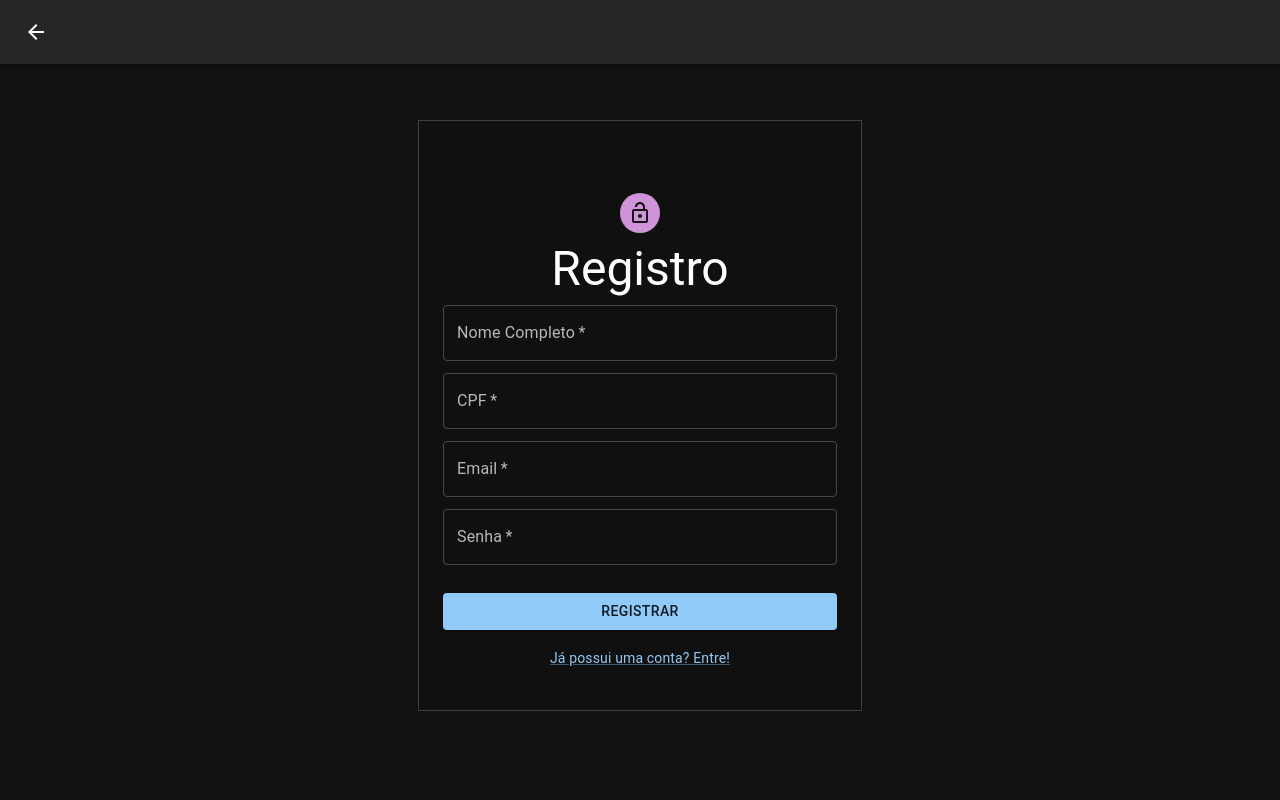
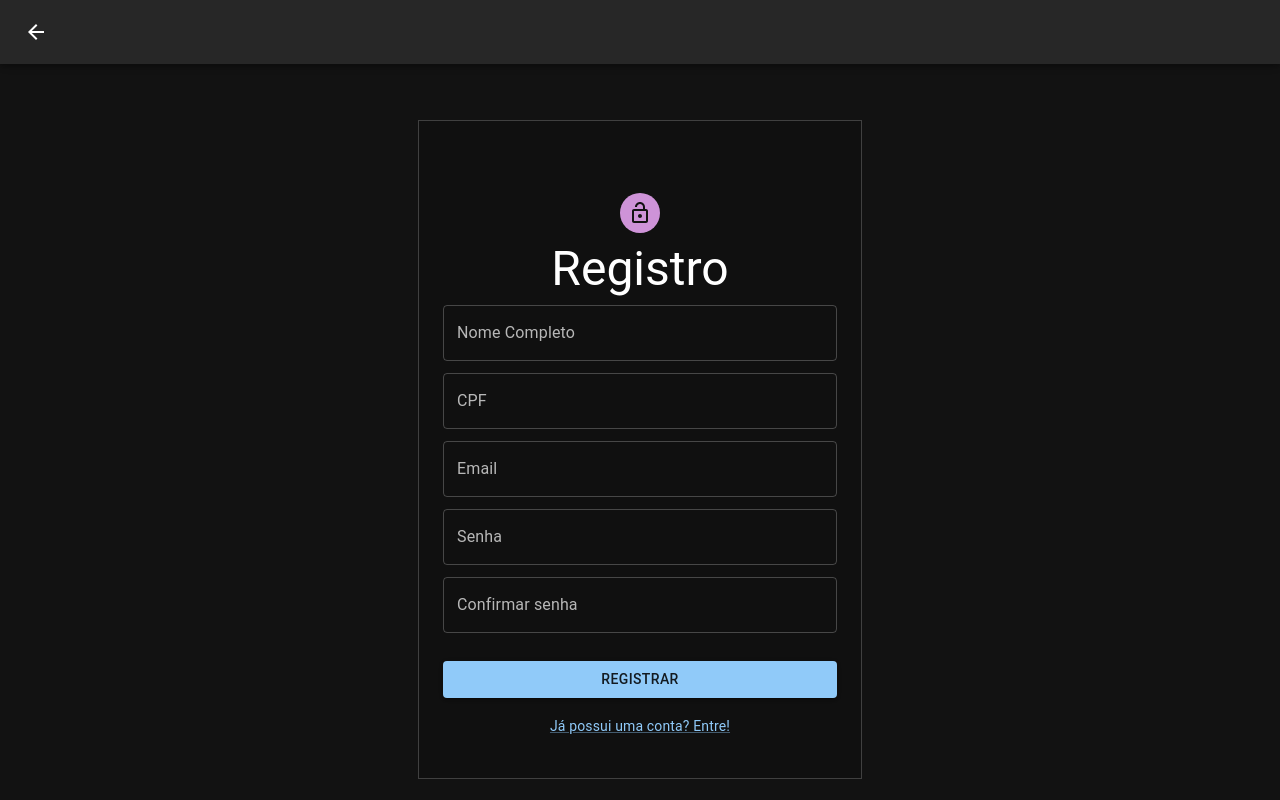
Before and after one commit to eneasgurgel/estagio2, a React (Create React App) app in the folder client/: page /register in a window 1280 px wide. Built offline with nearby package versions, Linux system fonts and the light colour scheme.

Commit message:
FrontEnd register validations

```diff
--- a/client/package.json
+++ b/client/package.json
@@ -17,6 +17,7 @@
     "jwt-decode": "^3.1.2",
     "react": "^18.0.0",
     "react-dom": "^18.0.0",
+    "react-hook-form": "^7.30.0",
     "react-router-dom": "^6.3.0",
     "react-scripts": "5.0.0",
     "typescript": "^4.6.3",
--- a/client/src/components/application/application.tsx
+++ b/client/src/components/application/application.tsx
@@ -1,3 +1,4 @@
+import { Button } from "@mui/material"
 import AuthServices from "../../services/AuthServices"
 
 export default function Application(){
@@ -6,7 +7,7 @@ export default function Application(){
 
     return(
 
-       <h1>Bem vindo ao wallets {authed.name}</h1>
+       <><h1>Bem vindo ao wallets {authed.name}</h1><Button onClick={AuthServices.logout}>Clique aqui para deslogar </Button></>
 
     )
 
--- a/client/src/components/register/register.tsx
+++ b/client/src/components/register/register.tsx
@@ -15,20 +15,23 @@ import LockOpenOutlinedIcon from '@mui/icons-material/LockOpenOutlined';
 import NavBarAlt from "../navbar/navBarAlt";
 import AuthServices from "../../services/AuthServices";
 import { useNavigate } from "react-router-dom";
+import { useForm } from "react-hook-form";
+import cpfValidate from '../../utils/cpfValidator'
 
 export default function Register(){
-    const [name, setName] = useState<string>()
+/*    const [name, setName] = useState<string>()
     const [cpf, setCPF] = useState<string>()
     const [email, setEmail] = useState<string>()
-    const [senha, setSenha] = useState<string>()
+    const [senha, setSenha] = useState<string>()*/
     const navigate = useNavigate()
+
+    const {register, handleSubmit, formState: {errors}, getValues} = useForm()
 
 
 
-    const handleSubmit = async (event: React.FormEvent<HTMLFormElement>) => {
-        event.preventDefault();
+    const registerWallet = async ({ nomeCompleto, cpf, email, senha }: any) => {
          const data = {
-             full_name: name,
+             full_name: nomeCompleto,
              cpf: cpf,
              email: email,
              password: senha
@@ -57,42 +60,90 @@ export default function Register(){
             Registro
           </Typography>
 
-          <form onSubmit={handleSubmit}>
+          <form onSubmit={handleSubmit(registerWallet)}>
             <TextField
-              required
               id="outlined-required"
               label="Nome Completo"
               defaultValue=""
               margin="dense"
               fullWidth
-              onChange={event => {setName(event.target.value)}}
+              {...register("nomeCompleto", {
+                  required: "Campo Obrigatorio!"
+
+              })}
+              error={!!errors?.nomeCompleto}
+              helperText={!!errors?.nomeCompleto ? errors.nomeCompleto.message : null}
             />
             <TextField
-              required
               id="outlined-required"
               label="CPF"
               defaultValue=""
               margin="dense"
               fullWidth
-              onChange={event => {setCPF(event.target.value)}}
+              {...register("cpf", {
+                required: "Campo Obrigatorio!",
+                validate:(val: string) => {
+                    const checker = cpfValidate(val)
+                    if(!checker) return "CPF Invalido"
+                }
+
+            })}
+            error={!!errors?.cpf}
+            helperText={!!errors?.cpf ? errors.cpf.message : null}
             />
             <TextField
-              required
               id="outlined-required"
               label="Email"
               defaultValue=""
               margin="dense"
               fullWidth
-              onChange={event => {setEmail(event.target.value)}}
+              {...register("email", {
+                required: "Campo Obrigatorio!",
+                pattern: {
+                    value: /^[\w-\.]+@([\w-]+\.)+[\w-]{2,4}$/g,
+                    message:"Email invalido!"
+                }
+
+            })}
+            error={!!errors?.email}
+            helperText={!!errors?.email ? errors.email.message : null}
             />
             <TextField
-              required
               id="outlined-password-input"
               label="Senha"
               type="password"
               margin="dense"
               fullWidth
-              onChange={event => {setSenha(event.target.value)}}
+              {...register("senha", {
+                required: "Campo Obrigatorio!",
+                minLength: {
+                    value: 6,
+                    message: "Senha precisa ter pelomenos 6 caracteres"
+                }
+
+            })}
+            error={!!errors?.senha}
+            helperText={
+                !!errors?.senha ? errors.senha.message : null}
+            />
+
+            <TextField
+              id="outlined-password-input"
+              label="Confirmar senha"
+              type="password"
+              margin="dense"
+              fullWidth
+              {...register("confirmaSenha", {
+                required: "Campo Obrigatorio!",
+                validate:(val: string ) => {
+                    const { senha } = getValues()
+                    return senha === val || "Senhas devem ser iguais!";
+                }
+
+            })}
+            error={!!errors?.confirmaSenha}
+            helperText={
+                !!errors?.confirmaSenha ? errors.confirmaSenha.message : null}
             />
             <Button
               type="submit"
--- a/client/src/services/AuthServices.ts
+++ b/client/src/services/AuthServices.ts
@@ -1,7 +1,7 @@
 import axios from "axios";
 import jwt_decode from 'jwt-decode';
 
-const API_URL = process.env.URL || "http://wallets2.herokuapp.com/api/v1/wallets";
+const API_URL = process.env.URL || "http://wallets2.herokuapp.com/api/v1/wallets/";
 class AuthService {
   async login(data: object) {
     const response = await axios
--- a/client/src/services/UserService.ts
+++ b/client/src/services/UserService.ts
@@ -1,6 +1,6 @@
 import axios from 'axios';
 import authHeader from './authHeader';
-const API_URL = process.env.URL || "http://wallets2.herokuapp.com/api/v1/wallets";
+const API_URL = process.env.URL || "http://wallets2.herokuapp.com/api/v1/wallets/";
 class UserService {
   getPublicContent() {
     return axios.get(API_URL + 'all');
--- /dev/null
+++ b/client/src/utils/cpfValidator.ts
@@ -0,0 +1,12 @@
+function cpfValidate(data: string): boolean {
+    if (typeof data !== 'string') return false;
+    const cpf = data.replace(/[^\d]+/g, '');
+    if (cpf.length !== 11 || !!cpf.match(/(\d)\1{10}/)) return false;
+    const cpfA = cpf.split('').map((el) => +el);
+    const rest = (count: number) =>
+        ((cpfA.slice(0, count - 12).reduce((soma, el, index) => soma + el * (count - index), 0) * 10) % 11) % 10;
+    const valid = rest(10) === cpfA[9] && rest(11) === cpfA[10];
+    return valid;
+}
+
+export default cpfValidate;
```
Also changed, not shown: 1 other file (tests, documents, lock files or other folders).
